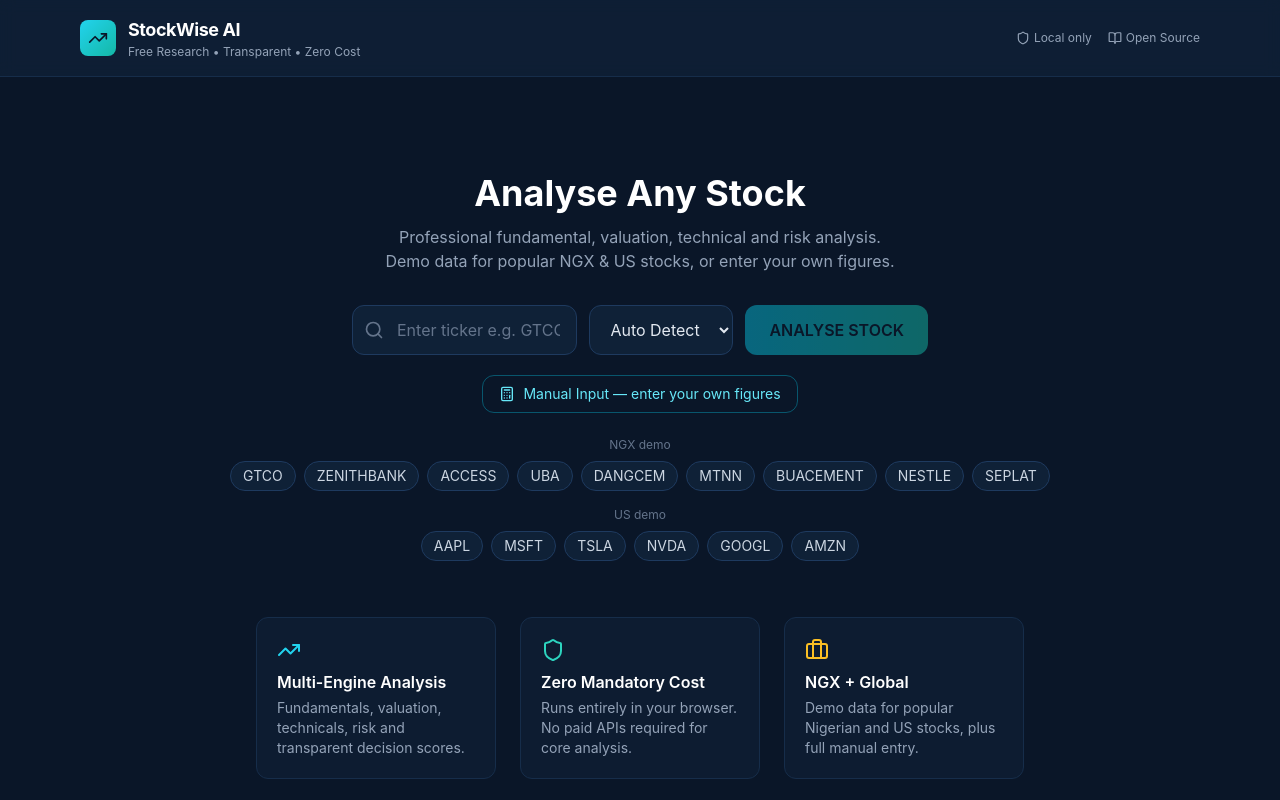
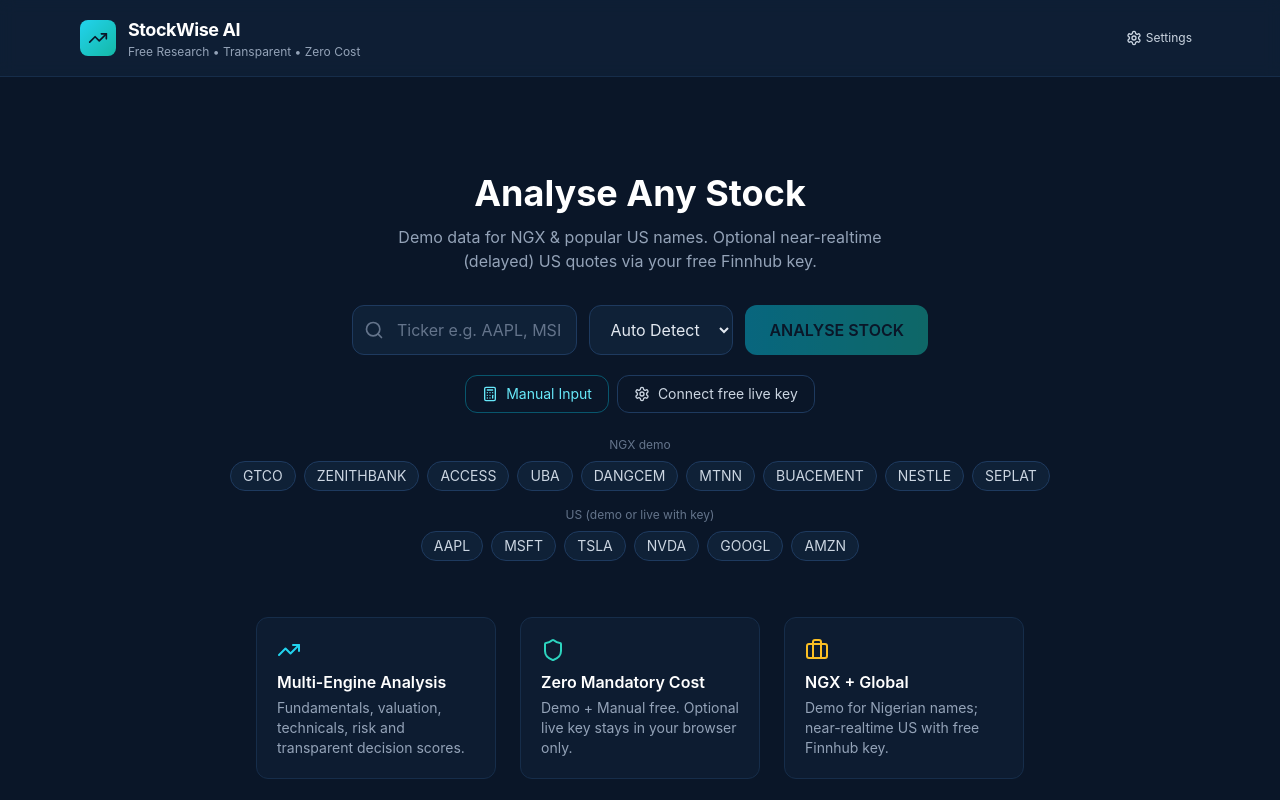
Before and after one commit to Adenkin/stockwise-ai-app, a React (Vite) app: page / in a window 1280 px wide. Shown: the top 800 px of the page. Built offline with nearby package versions, Linux system fonts and the light colour scheme; the HTML template or start-up script is replaced by a standard one.

Commit message:
Update App.tsx

```diff
--- a/src/App.tsx
+++ b/src/App.tsx
@@ -1,18 +1,15 @@
 import { useState } from 'react';
-import { Search, TrendingUp, Shield, BookOpen, Briefcase, Calculator } from 'lucide-react';
-import { DemoProvider } from './providers/DemoProvider';
+import { Search, TrendingUp, Shield, BookOpen, Briefcase, Calculator, Settings } from 'lucide-react';
+import { CompositeProvider } from './providers/CompositeProvider';
 import { analyseCompany } from './analysis/orchestrator';
 import { CompanyData } from './types/company';
 import { FullAnalysis } from './types/analysis';
 import { Dashboard } from './components/dashboard/Dashboard';
 import { ManualInput } from './components/dashboard/ManualInput';
+import { SettingsPanel } from './components/settings/SettingsPanel';
+import { hasLiveKey } from './utils/storage';
 
-const provider = new DemoProvider();
-
-const DEMO_TICKERS = [
-  'GTCO', 'ZENITHBANK', 'ACCESS', 'UBA', 'DANGCEM', 'MTNN', 'BUACEMENT', 'NESTLE', 'SEPLAT',
-  'AAPL', 'MSFT', 'TSLA', 'NVDA', 'GOOGL', 'AMZN'
-];
+const provider = new CompositeProvider();
 
 export default function App() {
   const [query, setQuery] = useState('');
@@ -22,6 +19,8 @@ export default function App() {
   const [company, setCompany] = useState<CompanyData | null>(null);
   const [analysis, setAnalysis] = useState<FullAnalysis | null>(null);
   const [showManual, setShowManual] = useState(false);
+  const [showSettings, setShowSettings] = useState(false);
+  const [liveEnabled, setLiveEnabled] = useState(() => hasLiveKey());
 
   const handleAnalyse = async () => {
     if (!query.trim()) return;
@@ -32,7 +31,9 @@ export default function App() {
     try {
       const data = await provider.fetchCompany(query.trim(), market === 'Auto' ? undefined : market);
       if (!data) {
-        setError(`No demo data for "${query}". Try one of the listed tickers, or use Manual Input to enter your own figures.`);
+        setError(
+          `No data for "${query}". Try a demo ticker, connect a free Finnhub key (Settings) for US stocks, or use Manual Input.`
+        );
         return;
       }
       const result = analyseCompany(data);
@@ -65,9 +66,20 @@ export default function App() {
               <p className="text-xs text-slate-400">Free Research • Transparent • Zero Cost</p>
             </div>
           </div>
-          <div className="hidden sm:flex items-center gap-4 text-xs text-slate-400">
-            <span className="flex items-center gap-1"><Shield className="w-3.5 h-3.5" /> Local only</span>
-            <span className="flex items-center gap-1"><BookOpen className="w-3.5 h-3.5" /> Open Source</span>
+          <div className="flex items-center gap-3 text-xs text-slate-400">
+            {liveEnabled && (
+              <span className="hidden sm:inline px-2 py-0.5 rounded-full bg-emerald-500/20 text-emerald-300 border border-emerald-500/30">
+                Live key active
+              </span>
+            )}
+            <button
+              onClick={() => setShowSettings(true)}
+              className="flex items-center gap-1 px-2 py-1 rounded-lg hover:bg-navy-700 text-slate-300"
+              title="Live data settings"
+            >
+              <Settings className="w-4 h-4" />
+              <span className="hidden sm:inline">Settings</span>
+            </button>
           </div>
         </div>
       </header>
@@ -77,8 +89,7 @@ export default function App() {
           <section className="text-center py-10 sm:py-16">
             <h2 className="text-3xl sm:text-4xl font-bold text-white mb-3">Analyse Any Stock</h2>
             <p className="text-slate-400 mb-8 max-w-lg mx-auto">
-              Professional fundamental, valuation, technical and risk analysis.
-              Demo data for popular NGX & US stocks, or enter your own figures.
+              Demo data for NGX & popular US names. Optional near-realtime (delayed) US quotes via your free Finnhub key.
             </p>
 
             <div className="max-w-xl mx-auto flex flex-col sm:flex-row gap-3">
@@ -89,37 +100,40 @@ export default function App() {
                   value={query}
                   onChange={e => setQuery(e.target.value)}
                   onKeyDown={e => e.key === 'Enter' && handleAnalyse()}
-                  placeholder="Enter ticker e.g. GTCO, DANGCEM, AAPL"
-                  className="w-full pl-11 pr-4 py-3 rounded-xl bg-navy-800 border border-navy-600 text-white placeholder-slate-500 focus:outline-none focus:ring-2 focus:ring-cyan-400/50 focus:border-cyan-400"
+                  placeholder="Ticker e.g. AAPL, MSFT, GTCO"
+                  className="w-full pl-11 pr-4 py-3 rounded-xl bg-navy-800 border border-navy-600 text-white placeholder-slate-500 focus:outline-none focus:ring-2 focus:ring-cyan-400/50"
                 />
               </div>
               <select
                 value={market}
                 onChange={e => setMarket(e.target.value)}
-                className="px-4 py-3 rounded-xl bg-navy-800 border border-navy-600 text-slate-200 focus:outline-none focus:ring-2 focus:ring-cyan-400/50"
+                className="px-4 py-3 rounded-xl bg-navy-800 border border-navy-600 text-slate-200"
               >
                 <option value="Auto">Auto Detect</option>
                 <option value="NGX">NGX</option>
                 <option value="US">US</option>
-                <option value="UK">UK</option>
-                <option value="Canada">Canada</option>
               </select>
               <button
                 onClick={handleAnalyse}
                 disabled={loading || !query.trim()}
-                className="px-6 py-3 rounded-xl bg-gradient-to-r from-cyan-500 to-teal-500 text-navy-900 font-semibold hover:opacity-90 disabled:opacity-50 transition"
+                className="px-6 py-3 rounded-xl bg-gradient-to-r from-cyan-500 to-teal-500 text-navy-900 font-semibold hover:opacity-90 disabled:opacity-50"
               >
                 {loading ? 'Analysing…' : 'ANALYSE STOCK'}
               </button>
             </div>
 
-            <div className="mt-5">
+            <div className="mt-5 flex flex-wrap justify-center gap-2">
               <button
                 onClick={() => setShowManual(true)}
-                className="inline-flex items-center gap-2 px-4 py-2 rounded-xl border border-cyan-500/40 text-cyan-300 hover:bg-cyan-500/10 text-sm transition"
+                className="inline-flex items-center gap-2 px-4 py-2 rounded-xl border border-cyan-500/40 text-cyan-300 hover:bg-cyan-500/10 text-sm"
               >
-                <Calculator className="w-4 h-4" />
-                Manual Input — enter your own figures
+                <Calculator className="w-4 h-4" /> Manual Input
+              </button>
+              <button
+                onClick={() => setShowSettings(true)}
+                className="inline-flex items-center gap-2 px-4 py-2 rounded-xl border border-navy-600 text-slate-300 hover:bg-navy-800 text-sm"
+              >
+                <Settings className="w-4 h-4" /> Connect free live key
               </button>
             </div>
 
@@ -127,23 +141,17 @@ export default function App() {
               <p className="text-xs text-slate-500 mb-2">NGX demo</p>
               <div className="flex flex-wrap justify-center gap-2 text-sm mb-4">
                 {['GTCO', 'ZENITHBANK', 'ACCESS', 'UBA', 'DANGCEM', 'MTNN', 'BUACEMENT', 'NESTLE', 'SEPLAT'].map(t => (
-                  <button
-                    key={t}
-                    onClick={() => { setQuery(t); }}
-                    className="px-3 py-1 rounded-full bg-navy-800 border border-navy-600 text-slate-300 hover:border-cyan-400/50 hover:text-cyan-300 transition"
-                  >
+                  <button key={t} onClick={() => setQuery(t)}
+                    className="px-3 py-1 rounded-full bg-navy-800 border border-navy-600 text-slate-300 hover:border-cyan-400/50 hover:text-cyan-300">
                     {t}
                   </button>
                 ))}
               </div>
-              <p className="text-xs text-slate-500 mb-2">US demo</p>
+              <p className="text-xs text-slate-500 mb-2">US (demo or live with key)</p>
               <div className="flex flex-wrap justify-center gap-2 text-sm">
                 {['AAPL', 'MSFT', 'TSLA', 'NVDA', 'GOOGL', 'AMZN'].map(t => (
-                  <button
-                    key={t}
-                    onClick={() => { setQuery(t); }}
-                    className="px-3 py-1 rounded-full bg-navy-800 border border-navy-600 text-slate-300 hover:border-cyan-400/50 hover:text-cyan-300 transition"
-                  >
+                  <button key={t} onClick={() => setQuery(t)}
+                    className="px-3 py-1 rounded-full bg-navy-800 border border-navy-600 text-slate-300 hover:border-cyan-400/50 hover:text-cyan-300">
                     {t}
                   </button>
                 ))}
@@ -165,12 +173,12 @@ export default function App() {
               <div className="p-5 rounded-xl bg-navy-800/60 border border-navy-700">
                 <Shield className="w-6 h-6 text-teal-400 mb-2" />
                 <h3 className="font-semibold text-white mb-1">Zero Mandatory Cost</h3>
-                <p className="text-sm text-slate-400">Runs entirely in your browser. No paid APIs required for core analysis.</p>
+                <p className="text-sm text-slate-400">Demo + Manual free. Optional live key stays in your browser only.</p>
               </div>
               <div className="p-5 rounded-xl bg-navy-800/60 border border-navy-700">
                 <Briefcase className="w-6 h-6 text-amber-400 mb-2" />
                 <h3 className="font-semibold text-white mb-1">NGX + Global</h3>
-                <p className="text-sm text-slate-400">Demo data for popular Nigerian and US stocks, plus full manual entry.</p>
+                <p className="text-sm text-slate-400">Demo for Nigerian names; near-realtime US with free Finnhub key.</p>
               </div>
             </div>
           </section>
@@ -187,13 +195,21 @@ export default function App() {
 
       <footer className="border-t border-navy-700 mt-16 py-8 text-center text-xs text-slate-500">
         <p>StockWise AI is a research tool. It does not provide personalised investment advice.</p>
-        <p className="mt-1">All classifications are model outputs based on available data and transparent rules. You make the final decision.</p>
+        <p className="mt-1">Live free-tier data is typically delayed. Demo and model outputs are not guarantees.</p>
         <p className="mt-2">© 2026 StockWise AI — Open Source • GitHub Pages</p>
       </footer>
 
       {showManual && (
         <ManualInput onSubmit={handleManualSubmit} onCancel={() => setShowManual(false)} />
       )}
+      {showSettings && (
+        <SettingsPanel
+          onClose={() => {
+            setShowSettings(false);
+            setLiveEnabled(hasLiveKey());
+          }}
+        />
+      )}
     </div>
   );
 }
```
